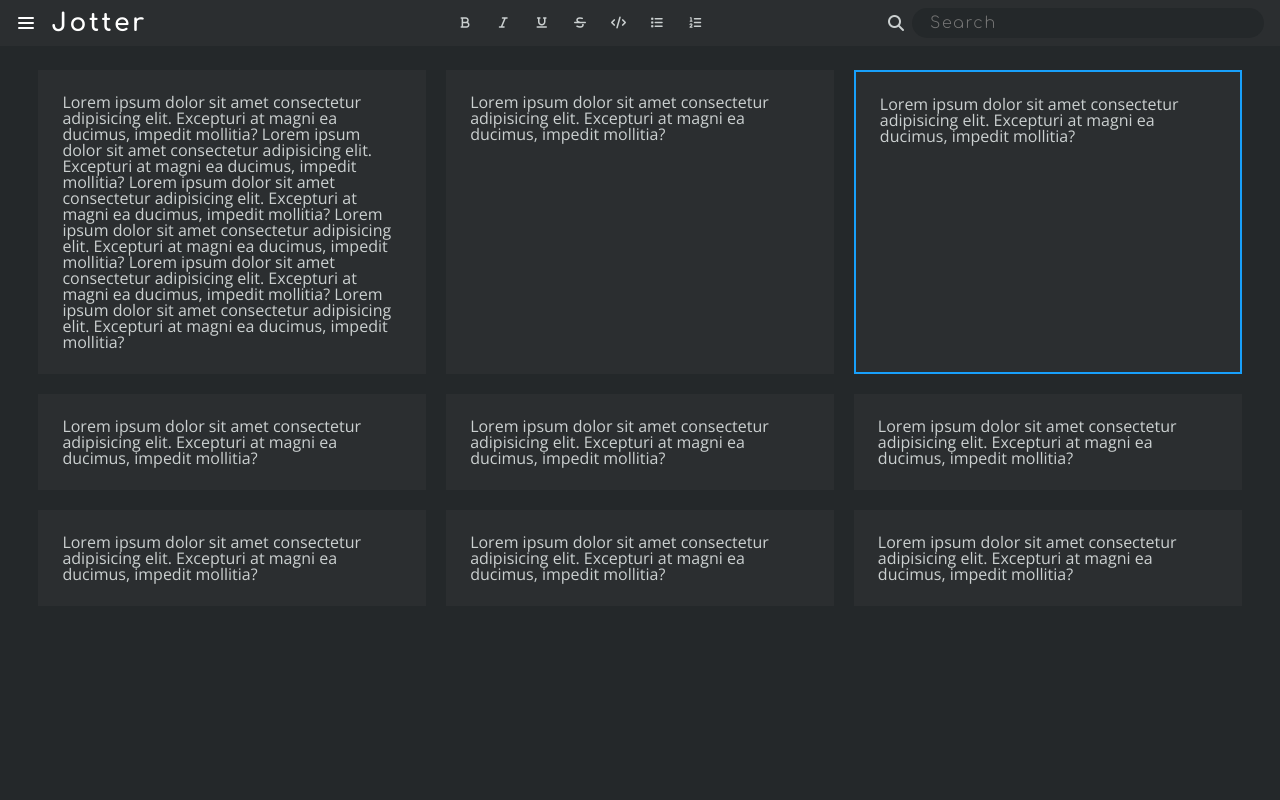
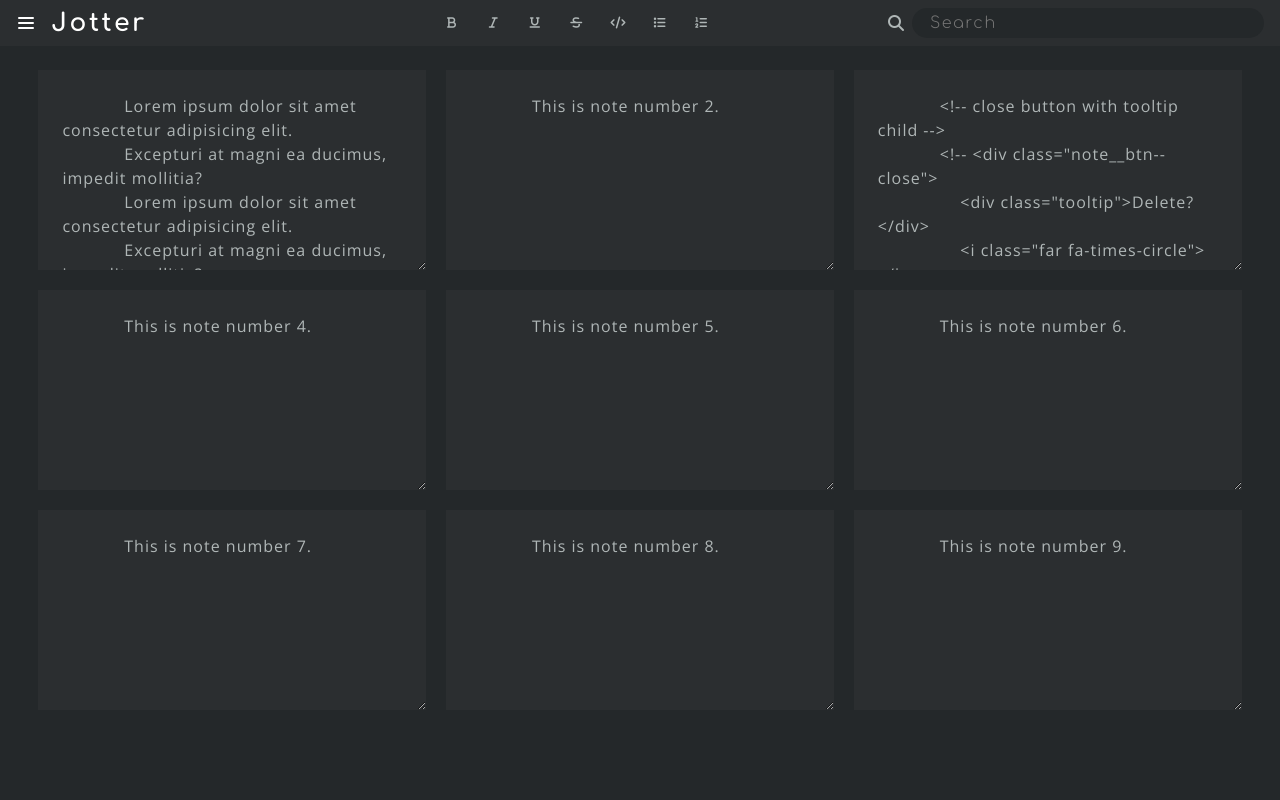
Before and after one commit to eddiemm/jotter, a PHP site: page /noteView.html in a window 1280 px wide. Run offline with PHP 8.4, Linux system fonts and the light colour scheme; some libraries are stand-ins or nearby versions.

Commit message:
Implement note editing behavior

```diff
--- a/css/styles.css
+++ b/css/styles.css
@@ -6,7 +6,7 @@
     --bg-app: #24282A;
     --bg-text: #2B2E30;
     --bg-text-hover: hsl(204, 5%, 21%);
-    --text-inactive: #CBD0D0;
+    --text-inactive: hsl(180, 5%, 70%);
     --text-active: #FFF;
     --accent: #18A0FB;
     --warning: #EE766D;
@@ -107,8 +107,6 @@ a:visited {
     margin-top: 5.5rem;
 }
 
-.wrapper {}
-
 .wrapper--login {
     width: 17.44rem;
     text-align: center;
@@ -171,7 +169,8 @@ a:visited {
     background-color: var(--bg-text);
     font-family: 'Comfortaa', cursive;
     color: var(--text-inactive);
-    position: relative;
+    position: sticky;
+    top: 0;
     z-index: 2;
 }
 
@@ -256,8 +255,9 @@ a:visited {
 .toolbar__tool {
     height: 1.4rem;
     width: 1.4rem;
+    margin: 0 .5rem;
+    padding: .8rem;
     font-size: .75rem;
-    margin: 0 .5rem;
     cursor: pointer;
     border-radius: .25rem;
     display: flex;
@@ -313,20 +313,32 @@ a:visited {
 .note {
     /* change this back to width to prevent note stretch */
     padding: 1.5em;
+    min-width: 25vw;
+    min-height: 200px;
     color: var(--text-inactive);
     background-color: var(--bg-text);
-    transition: all .4s ease;
+    transition: all .2s ease;
     position: relative;
+    caret-color: var(--accent);
+    outline: none;
+    border: 0;
+    font-family: inherit;
+    line-height: 1.5rem;
+    letter-spacing: 1px;
+    font-size: 1rem;
+    white-space: normal;
 }
 
 .note:hover {
+    line-height: 1.6rem;
     cursor: text;
     color: var(--text-active);
     transform: scale(1.03, 1.03);
 }
 
-.note--selected {
-    border: 2px solid var(--accent);
+.note:focus {
+    outline: 4px solid var(--accent);
+    color: var(--text-active);
 }
 
 .note__btn--close {
--- a/js/main.js
+++ b/js/main.js
@@ -21,16 +21,22 @@ const toolbar = document.querySelector('.js-toolbar');
 const editingTools = toolbar.children;
 
 // add click listener to parent for event delegation
-toolbar.addEventListener('click', (event) => {
-    let toolElement = event.target.tagName;
+toolbar.addEventListener('click', (evt) => {
+    let toolElement = evt.target.tagName;
 
     // only toggle the selected class if the element is the parent div or the
     // the icon within it
     if(toolElement === 'LI'){
-        event.target.classList.toggle('toolbar__tool--is-selected')
+        evt.target.classList.toggle('toolbar__tool--is-selected')
     }
     if(toolElement === 'I'){
-        event.target.parentElement.classList.toggle('toolbar__tool--is-selected')
+        evt.target.parentElement.classList.toggle('toolbar__tool--is-selected')
     }
 
 }, false);
+
+
+
+// note behavior
+// get reference to the parent grid
+const noteGrid = document.querySelector('.js-note-grid');
--- a/noteView.html
+++ b/noteView.html
@@ -62,10 +62,14 @@
         </ul>
     </div>
 
-    <main class="note-grid">
+    <main class="note-grid js-note-grid">
 
-        <div class="note">
+        <textarea spellcheck="false" class="note">
             Lorem ipsum dolor sit amet consectetur adipisicing elit.
+            Excepturi at magni ea ducimus, impedit mollitia?
+            Lorem ipsum dolor sit amet consectetur adipisicing elit.
+            Excepturi at magni ea ducimus, impedit mollitia?
+            Lorem ipsum dolor sit amet consectetur adiptextareacing elit.
             Excepturi at magni ea ducimus, impedit mollitia?
             Lorem ipsum dolor sit amet consectetur adipisicing elit.
             Excepturi at magni ea ducimus, impedit mollitia?
@@ -73,56 +77,51 @@
             Excepturi at magni ea ducimus, impedit mollitia?
             Lorem ipsum dolor sit amet consectetur adipisicing elit.
             Excepturi at magni ea ducimus, impedit mollitia?
-            Lorem ipsum dolor sit amet consectetur adipisicing elit.
-            Excepturi at magni ea ducimus, impedit mollitia?
-            Lorem ipsum dolor sit amet consectetur adipisicing elit.
-            Excepturi at magni ea ducimus, impedit mollitia?
-        </div>
+        </textarea>
 
-        <div class="note">
-            Lorem ipsum dolor sit amet consectetur adipisicing elit.
-            Excepturi at magni ea ducimus, impedit mollitia?
-        </div>
+        <textarea class="note js-note">
+            This is note number 2.
+        </textarea>
 
-        <div class="note note--selected">
+        <textarea class="note js-note">
             <!-- close button with tooltip child -->
             <!-- <div class="note__btn--close">
                 <div class="tooltip">Delete?</div>
                 <i class="far fa-times-circle"></i>
             </div> -->
-            Lorem ipsum dolor sit amet consectetur adipisicing elit.
-            Excepturi at magni ea ducimus, impedit mollitia?
-        </div>
+            This is note number 3.
 
-        <div class="note">
-            Lorem ipsum dolor sit amet consectetur adipisicing elit.
-            Excepturi at magni ea ducimus, impedit mollitia?
-        </div>
+        </textarea>
 
-        <div class="note">
-            Lorem ipsum dolor sit amet consectetur adipisicing elit.
-            Excepturi at magni ea ducimus, impedit mollitia?
-        </div>
+        <textarea class="note js-note">
+            This is note number 4.
 
-        <div class="note">
-            Lorem ipsum dolor sit amet consectetur adipisicing elit.
-            Excepturi at magni ea ducimus, impedit mollitia?
-        </div>
+        </textarea>
 
-        <div class="note">
-            Lorem ipsum dolor sit amet consectetur adipisicing elit.
-            Excepturi at magni ea ducimus, impedit mollitia?
-        </div>
+        <textarea class="note js-note">
+            This is note number 5.
 
-        <div class="note">
-            Lorem ipsum dolor sit amet consectetur adipisicing elit.
-            Excepturi at magni ea ducimus, impedit mollitia?
-        </div>
+        </textarea>
 
-        <div class="note">
-            Lorem ipsum dolor sit amet consectetur adipisicing elit.
-            Excepturi at magni ea ducimus, impedit mollitia?
-        </div>
+        <textarea class="note js-note">
+            This is note number 6.
+
+        </textarea>
+
+        <textarea class="note js-note">
+            This is note number 7.
+
+        </textarea>
+
+        <textarea class="note js-note">
+            This is note number 8.
+
+        </textarea>
+
+        <textarea class="note js-note">
+            This is note number 9.
+
+        </textarea>
     </main>
     <script src="js/main.js" defer></script>
 </body>
```
